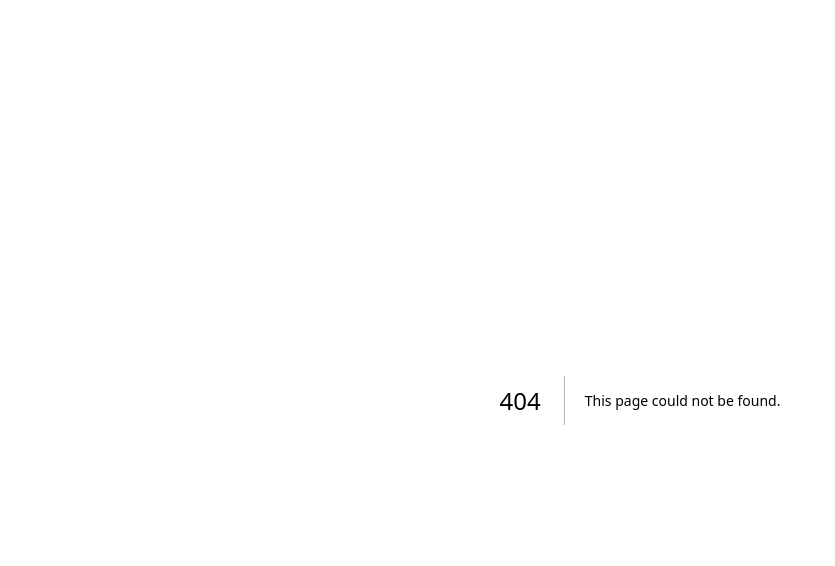
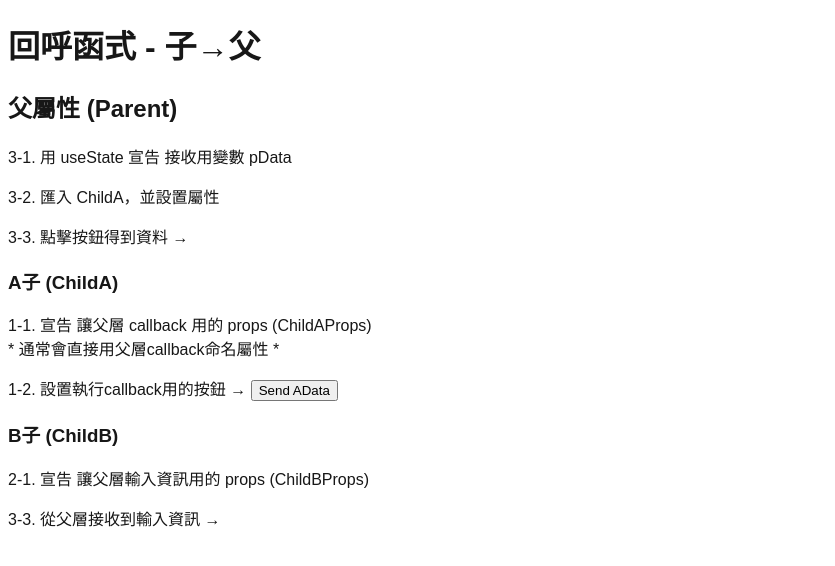
Before and after one commit to sugarban-p/react-lectures, a Next.js app: page /ch5-props/callback in a window 1280 px wide. Before the commit this address had no page. Shown: the top 566 px of the page, without its empty margins (0-835 px from the left). Built offline with nearby package versions, Linux system fonts and the light colour scheme.

Commit message:
子層對子層傳遞資料

```diff
--- /dev/null
+++ b/app/ch5-props/callback/_components/child-a.tsx
@@ -0,0 +1,30 @@
+'use client';
+
+interface ChildAProps {
+  setPData?: (s: string) => void;
+}
+
+export default function ChildA({ setPData = () => {} }: ChildAProps) {
+  const aData = 'A子資料';
+  return (
+    <>
+      <div className="container-child-a">
+        <h3>A子 (ChildA)</h3>
+        <p>
+          1-1. 宣告 讓父層 callback 用的 props (ChildAProps)
+          <br />* 通常會直接用父層callback命名屬性 *
+        </p>
+        <p>
+          1-2. 設置執行callback用的按鈕 →{' '}
+          <button
+            onClick={() => {
+              setPData(aData);
+            }}
+          >
+            Send AData
+          </button>
+        </p>
+      </div>
+    </>
+  );
+}
--- /dev/null
+++ b/app/ch5-props/callback/_components/child-b.tsx
@@ -0,0 +1,17 @@
+'use client';
+
+interface ChildBProps {
+  aData?: string;
+}
+
+export default function Child({ aData = '' }: ChildBProps) {
+  return (
+    <>
+      <div className="container-child-b">
+        <h3>B子 (ChildB)</h3>
+        <p>2-1. 宣告 讓父層輸入資訊用的 props (ChildBProps)</p>
+        <p>3-3. 從父層接收到輸入資訊 →{' ' + aData}</p>
+      </div>
+    </>
+  );
+}
--- /dev/null
+++ b/app/ch5-props/callback/_components/parent.tsx
@@ -0,0 +1,21 @@
+'use client';
+
+import { useState } from 'react';
+import ChildA from './child-a';
+import ChildB from './child-b';
+
+export default function Parent() {
+  const [pData, setPData] = useState('');
+  return (
+    <>
+      <div className="container-parent">
+        <h2>父屬性 (Parent)</h2>
+        <p>3-1. 用 useState 宣告 接收用變數 pData </p>
+        <p>3-2. 匯入 ChildA，並設置屬性</p>
+        <p>3-3. 點擊按鈕得到資料 →{' ' + pData}</p>
+        <ChildA setPData={setPData}></ChildA>
+        <ChildB aData={pData}></ChildB>
+      </div>
+    </>
+  );
+}
--- /dev/null
+++ b/app/ch5-props/callback/page.tsx
@@ -0,0 +1,13 @@
+'use client';
+
+import Parent from './_components/parent';
+import {} from './styles/callback.css';
+
+export default function CallbackPage() {
+  return (
+    <>
+      <h1>回呼函式 - 子→父 </h1>
+      <Parent></Parent>
+    </>
+  );
+}
--- /dev/null
+++ b/app/ch5-props/callback/styles/callback.css
@@ -0,0 +1,17 @@
+.container-parent {
+  border: 1px solid orange;
+  padding: 5px;
+  margin: 15px 0;
+}
+
+.container-child-a {
+  border: 1px solid red;
+  padding: 5px;
+  margin: 15px 0;
+}
+
+.container-child-b {
+  border: 1px solid red;
+  padding: 5px;
+  margin: 15px 0;
+}
--- a/app/page.tsx
+++ b/app/page.tsx
@@ -32,6 +32,8 @@ export default function HomePage() {
         父/子層關係 ( /ch5-props/parent-child )
       </a>
       <br />
+      <a href="/ch5-props/callback">回呼函式 - 子→父 ( /ch5-props/callback )</a>
+      <br />
     </>
   );
 }
```
